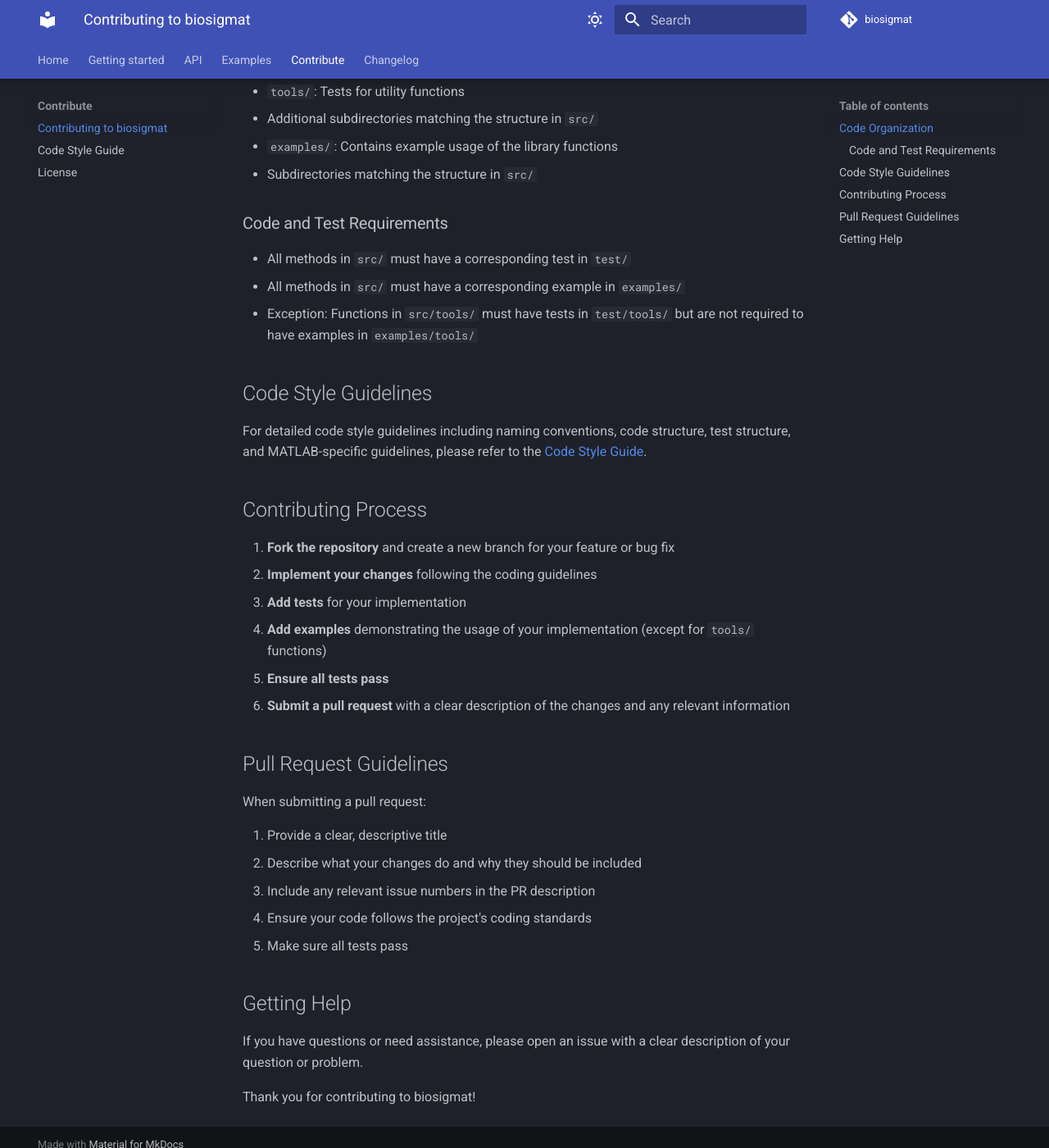
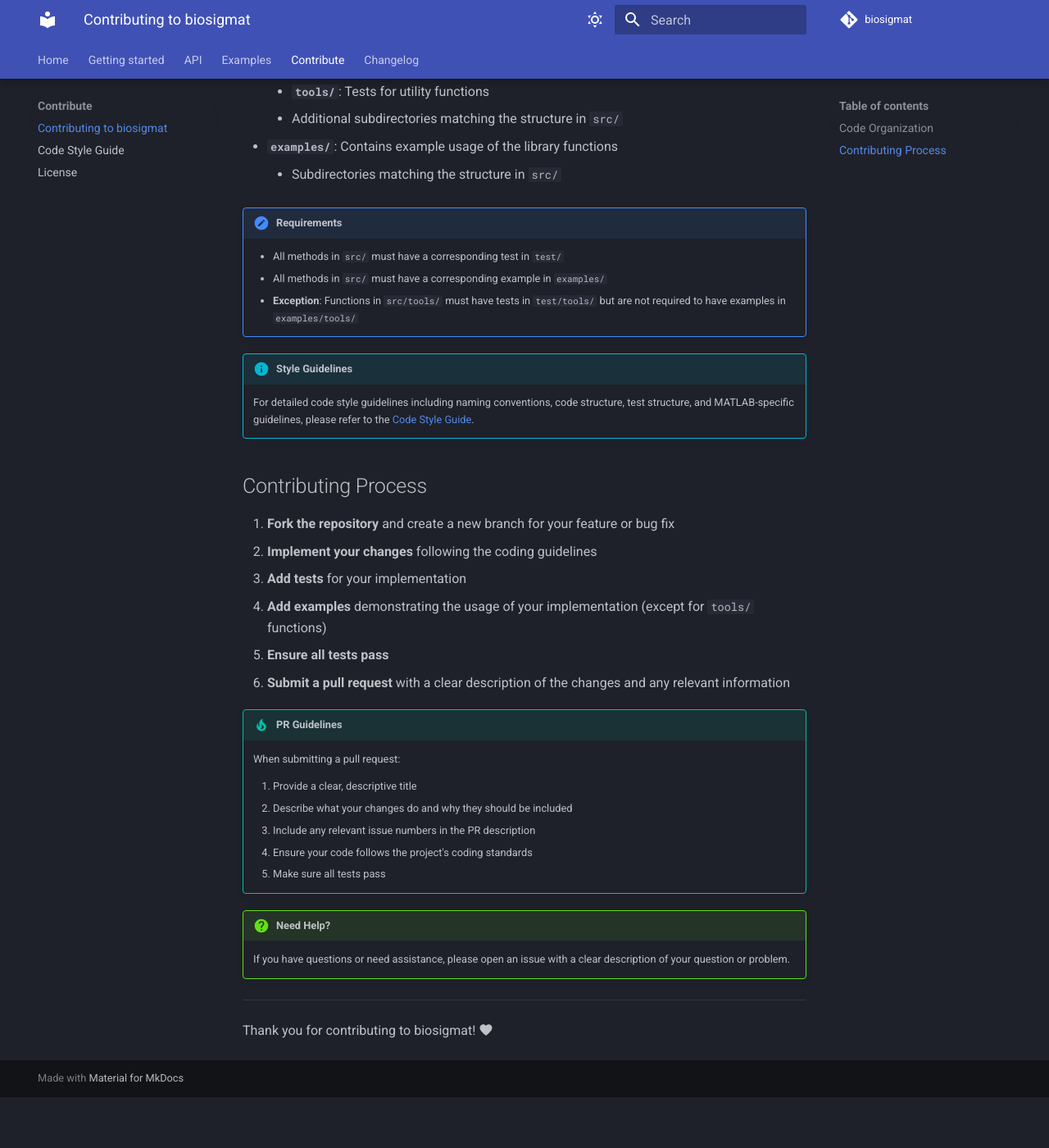
Before and after one commit to BSICoS/biosigmat, an MkDocs documentation site: the page built from docs/contribute/contribution-guide.md, in a window 1280 px wide and 1400 px high, scrolled down 447 px. Shown: the whole window at 82% size. Built offline with MkDocs 1.6.1 and Material for MkDocs 9.7.7, drawn with Linux system fonts in a browser that asks for light colours; comment, search, counter and statistics services are not loaded; after the commit the page ends 1785 px from its top, so only the background shows below that.

Commit message:
Enhanced contribution guide style

```diff
--- a/docs/contribute/contribution-guide.md
+++ b/docs/contribute/contribution-guide.md
@@ -6,24 +6,22 @@ Thank you for your interest in contributing to biosigmat! This document provides
 
 The project is organized as follows:
 
-- `src/`: Contains the source code of the library
-  - `tools/`: Utility functions used throughout the library
-  - Additional subdirectories for specific functionality
-- `test/`: Contains test files for the source code
-  - `tools/`: Tests for utility functions
-  - Additional subdirectories matching the structure in `src/`
-- `examples/`: Contains example usage of the library functions
-  - Subdirectories matching the structure in `src/`
+- **`src/`**: Contains the source code of the library
+    - **`tools/`**: Utility functions used throughout the library
+    - Additional subdirectories for specific functionality
+- **`test/`**: Contains test files for the source code
+    - **`tools/`**: Tests for utility functions
+    - Additional subdirectories matching the structure in `src/`
+- **`examples/`**: Contains example usage of the library functions
+    - Subdirectories matching the structure in `src/`
 
-### Code and Test Requirements
+!!! note "Requirements"
+    - All methods in `src/` must have a corresponding test in `test/`
+    - All methods in `src/` must have a corresponding example in `examples/`
+    - **Exception**: Functions in `src/tools/` must have tests in `test/tools/` but are not required to have examples in `examples/tools/`
 
-- All methods in `src/` must have a corresponding test in `test/`
-- All methods in `src/` must have a corresponding example in `examples/`
-- Exception: Functions in `src/tools/` must have tests in `test/tools/` but are not required to have examples in `examples/tools/`
-
-## Code Style Guidelines
-
-For detailed code style guidelines including naming conventions, code structure, test structure, and MATLAB-specific guidelines, please refer to the [Code Style Guide](code-style-guide.md).
+!!! info "Style Guidelines"
+    For detailed code style guidelines including naming conventions, code structure, test structure, and MATLAB-specific guidelines, please refer to the [Code Style Guide](code-style-guide.md).
 
 ## Contributing Process
 
@@ -34,18 +32,18 @@ For detailed code style guidelines including naming conventions, code structure,
 5. **Ensure all tests pass**
 6. **Submit a pull request** with a clear description of the changes and any relevant information
 
-## Pull Request Guidelines
+!!! tip "PR Guidelines"
+    When submitting a pull request:
 
-When submitting a pull request:
+    1. Provide a clear, descriptive title
+    2. Describe what your changes do and why they should be included
+    3. Include any relevant issue numbers in the PR description
+    4. Ensure your code follows the project's coding standards
+    5. Make sure all tests pass
 
-1. Provide a clear, descriptive title
-2. Describe what your changes do and why they should be included
-3. Include any relevant issue numbers in the PR description
-4. Ensure your code follows the project's coding standards
-5. Make sure all tests pass
+!!! question "Need Help?"
+    If you have questions or need assistance, please open an issue with a clear description of your question or problem.
 
-## Getting Help
+---
 
-If you have questions or need assistance, please open an issue with a clear description of your question or problem.
-
-Thank you for contributing to biosigmat!
+Thank you for contributing to biosigmat! :material-heart:
```
